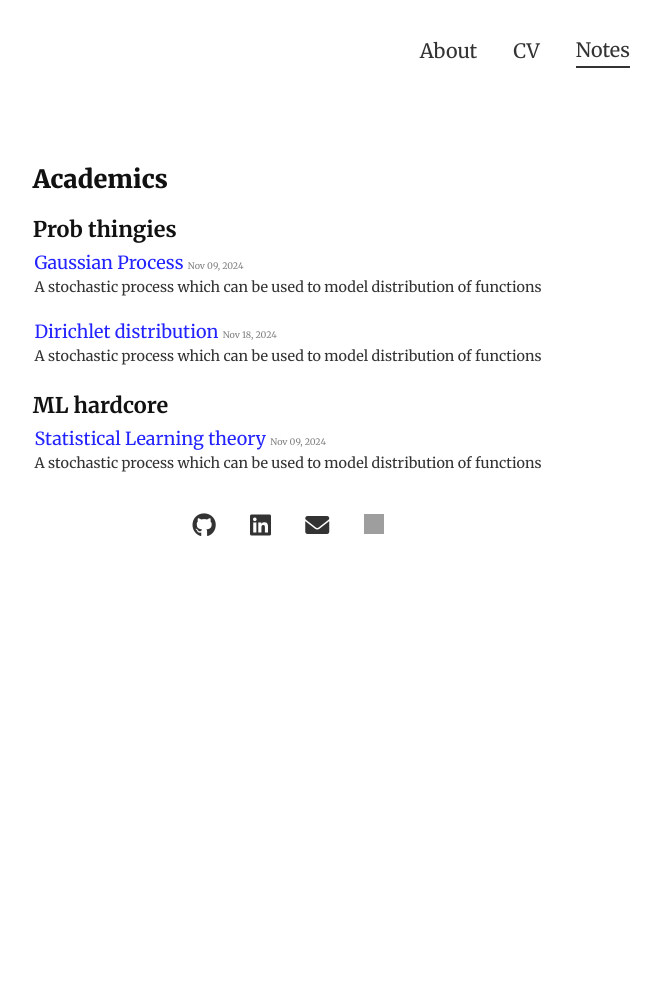
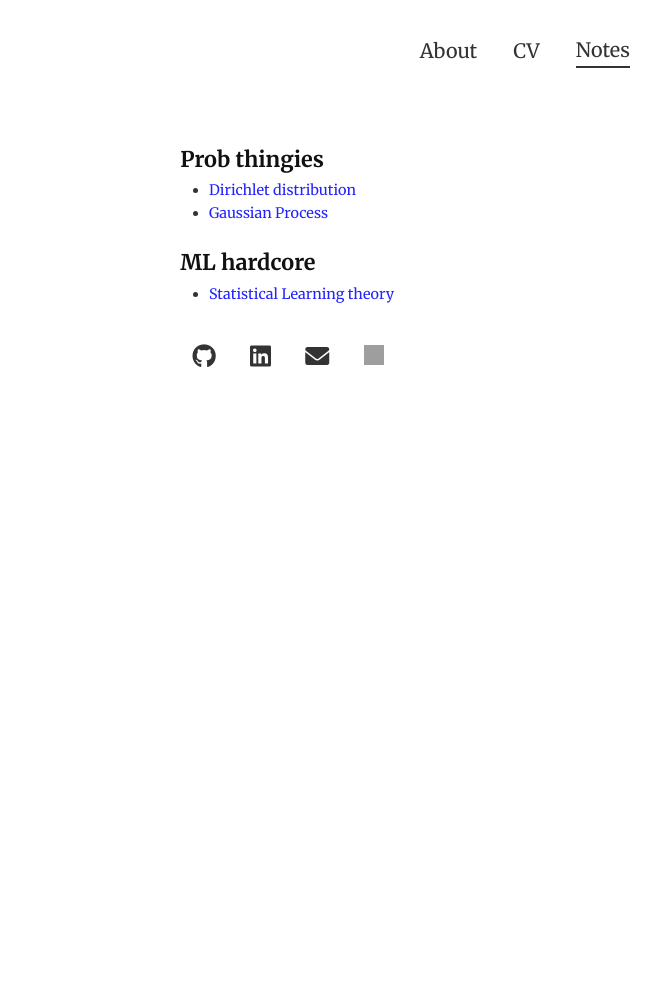
Before and after one commit to dannyrichy/dannyrichy.github.io, a Jekyll site: the page built from docs/notes.html, in a window 1280 px wide. Shown: the whole page, without its empty margins (352-1013 px from the left). Built offline with Jekyll 4.4.1, drawn with Linux system fonts in a browser that asks for light colours; grey boxes are pictures that could not be loaded.

Commit message:
Major notes structure change

```diff
--- a/docs/_notes/dirichlet_distribution.md
+++ b/docs/_notes/dirichlet_distribution.md
@@ -1,8 +1,6 @@
 ---
 layout: default
 title: Dirichlet distribution
-date: 2024-11-18
-description: "A stochastic process which can be used to model distribution of functions"
 category: "Prob thingies"
 ---
 ## Dirichlet distribution
--- a/docs/_notes/gaussian_process.md
+++ b/docs/_notes/gaussian_process.md
@@ -1,8 +1,6 @@
 ---
 layout: default
 title: Gaussian Process
-date: 2024-11-09
-description: "A stochastic process which can be used to model distribution of functions"
 category: "Prob thingies"
 ---
 
--- a/docs/_notes/sl_theory.md
+++ b/docs/_notes/sl_theory.md
@@ -1,8 +1,6 @@
 ---
 layout: default
 title: Statistical Learning theory
-date: 2024-11-09
-description: "A stochastic process which can be used to model distribution of functions"
 category: "ML hardcore"
 ---
 
--- a/docs/notes.html
+++ b/docs/notes.html
@@ -2,16 +2,16 @@
 layout: default
 ---
 
-<h2>Academics</h2>
-
 {% assign notes_by_category = site.notes | group_by: "category" %}
 {% for category in notes_by_category %}
-<h3>{{ category.name }}</h3>
-{% for note in category.items %}
-<div>
-  <strong><a href="{{ note.url }}">{{ note.title }}</a></strong>
-  <span style="color: grey; font-size: xx-small;">{{ note.date | date: "%b %d, %Y" }}</span>
-  <p>{{ note.description }}</p>
-</div>
+<article class="category">
+  <h3>{{ category.name }}</h3>
+  <ul class="notes-list">
+    {% for note in category.items %}
+    <li>
+      <a href="{{ note.url }}">{{ note.title }}</a>
+    </li>
+    {% endfor %}
+  </ul>
+</article>
 {% endfor %}
-{% endfor %}
```
